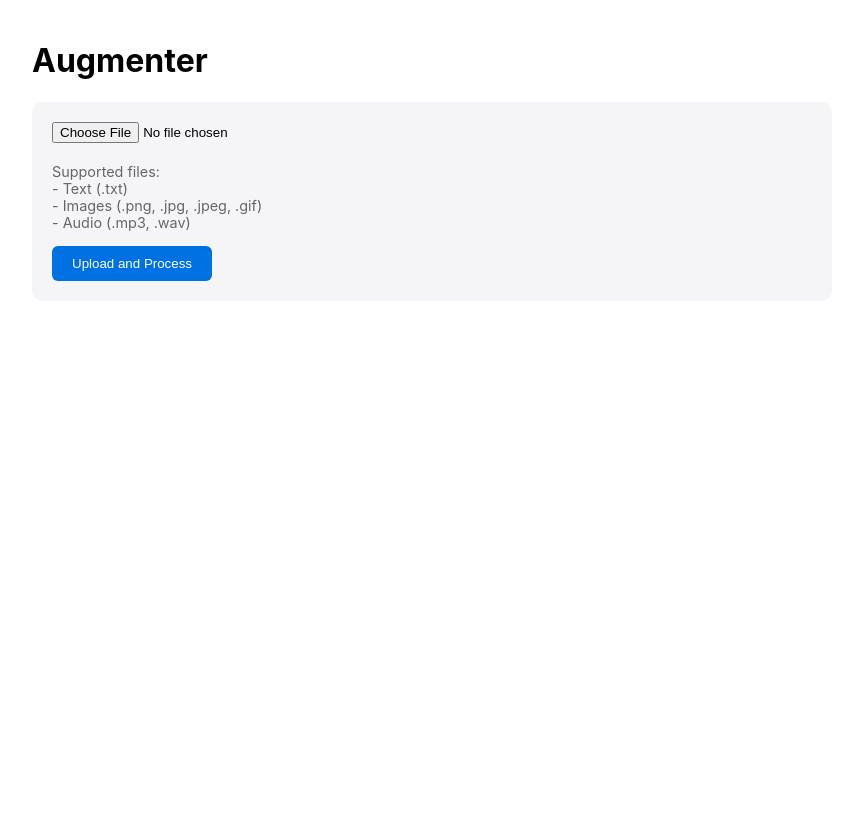
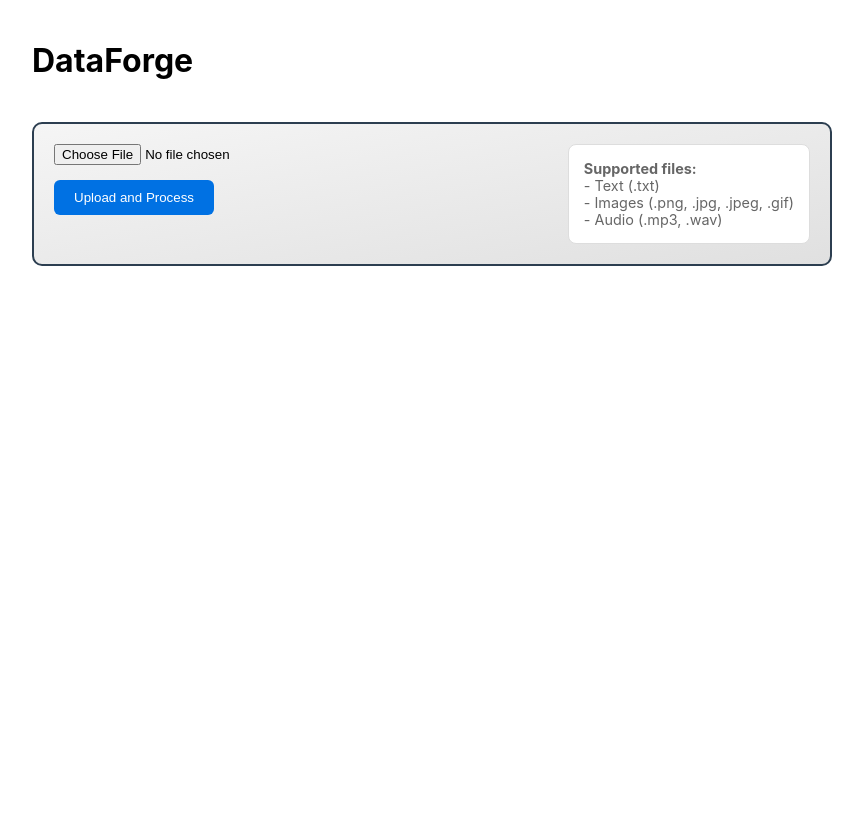
Before and after one commit to basilbaby/s3_augments, a Flask app: page / in a window 1280 px wide. Shown: the whole page, without its empty margins (208-1071 px from the left). Before the commit the page ends 281 px from the top, so only its background shows below. Run offline with Flask 3, Linux system fonts and the light colour scheme; parts of the project's set-up code (start-up, migrations or seed data) failed here and were passed over.

Commit message:
Minor cosmetic updates

```diff
--- a/templates/display.html
+++ b/templates/display.html
@@ -1,7 +1,7 @@
 <!DOCTYPE html>
 <html>
 <head>
-    <title>Augmenter</title>
+    <title>DataForge</title>
     <link rel="icon" type="image/x-icon" href="{{ url_for('static', filename='favicon.ico') }}">
     <style>
         body {
@@ -120,7 +120,9 @@
     </style>
 </head>
 <body>
-    <h1>Augmenter</h1>
+    <div class="banner">
+        <h1>DataForge</h1>
+    </div>
 
     {% if file_info %}
     <div class="file-info">
--- a/templates/upload.html
+++ b/templates/upload.html
@@ -1,7 +1,7 @@
 <!DOCTYPE html>
 <html>
 <head>
-    <title>Augmenter</title>
+    <title>DataForge</title>
     <link rel="icon" type="image/x-icon" href="{{ url_for('static', filename='favicon.ico') }}">
     <style>
         body {
@@ -9,17 +9,41 @@
             max-width: 800px;
             margin: 0 auto;
             padding: 20px;
+            min-height: 100vh;
+            display: flex;
+            flex-direction: column;
+        }
+        .banner {
+            background-color: #2c3e50;
+            color: white;
+            text-align: center;
+            padding: 15px 0;
+            margin-bottom: 20px;
+            border-radius: 8px;
+        }
+        .footer {
+            background-color: #2c3e50;
+            color: white;
+            text-align: center;
+            padding: 15px 0;
+            margin-top: auto;
+            border-radius: 8px;
         }
         .upload-container {
-            background-color: #f5f5f7;
+            display: flex;
+            justify-content: space-between;
+            background: linear-gradient(to bottom right, #f5f5f5, #e0e0e0);
+            border: 2px solid #2c3e50;
             border-radius: 10px;
             padding: 20px;
-            margin-top: 20px;
+            margin: 20px 0;
+            gap: 20px;
         }
         .upload-form {
             display: flex;
             flex-direction: column;
             gap: 15px;
+            flex: 1;
         }
         .button {
             background-color: #0071e3;
@@ -32,27 +56,41 @@
         }
         .button:hover {
             background-color: #0077ed;
+            box-shadow: 0 0 5px #0077ed;
+            transition: all 0.3s ease;
         }
         .file-types {
             color: #666;
             font-size: 0.9em;
-            margin-top: 5px;
+            background-color: #fff;
+            padding: 15px;
+            border-radius: 8px;
+            min-width: 200px;
+            border: 1px solid #ddd;
+        }
+        .upload-controls {
+            display: flex;
+            flex-direction: column;
+            gap: 15px;
+            align-items: flex-start;
         }
     </style>
 </head>
 <body>
-    <h1>Augmenter</h1>
+    <h1>DataForge</h1>
     <div class="upload-container">
         <form class="upload-form" action="/" method="post" enctype="multipart/form-data">
-            <input type="file" name="file" accept=".txt,.png,.jpg,.jpeg,.gif,.mp3,.wav">
-            <div class="file-types">
-                Supported files:
-                <br>- Text (.txt)
-                <br>- Images (.png, .jpg, .jpeg, .gif)
-                <br>- Audio (.mp3, .wav)
+            <div class="upload-controls">
+                <input type="file" name="file" accept=".txt,.png,.jpg,.jpeg,.gif,.mp3,.wav">
+                <button type="submit" class="button">Upload and Process</button>
             </div>
-            <button type="submit" class="button">Upload and Process</button>
         </form>
+        <div class="file-types">
+            <strong>Supported files:</strong>
+            <br>- Text (.txt)
+            <br>- Images (.png, .jpg, .jpeg, .gif)
+            <br>- Audio (.mp3, .wav)
+        </div>
     </div>
 </body>
 </html>
```
Also changed, not shown: README.md.
